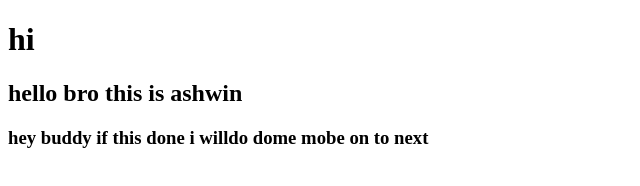
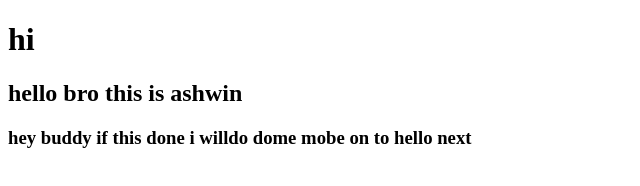
Before and after one commit to raja-ashwin/finally, a plain HTML site: page index.html in a window 1280 px wide. Shown: the full height of the page, 0-640 px from the left. Drawn offline with Linux system fonts and the light colour scheme.

Commit message:
Update index.html

```diff
--- a/index.html
+++ b/index.html
@@ -8,6 +8,6 @@
 <body>
    <h1>hi</h1>
    <h2>hello bro this is ashwin</h2>
-   <h3>hey buddy if this done i willdo dome mobe on to next</h3>
+   <h3>hey buddy if this done i willdo dome mobe on to hello next</h3>
 </body>
 </html>
```
